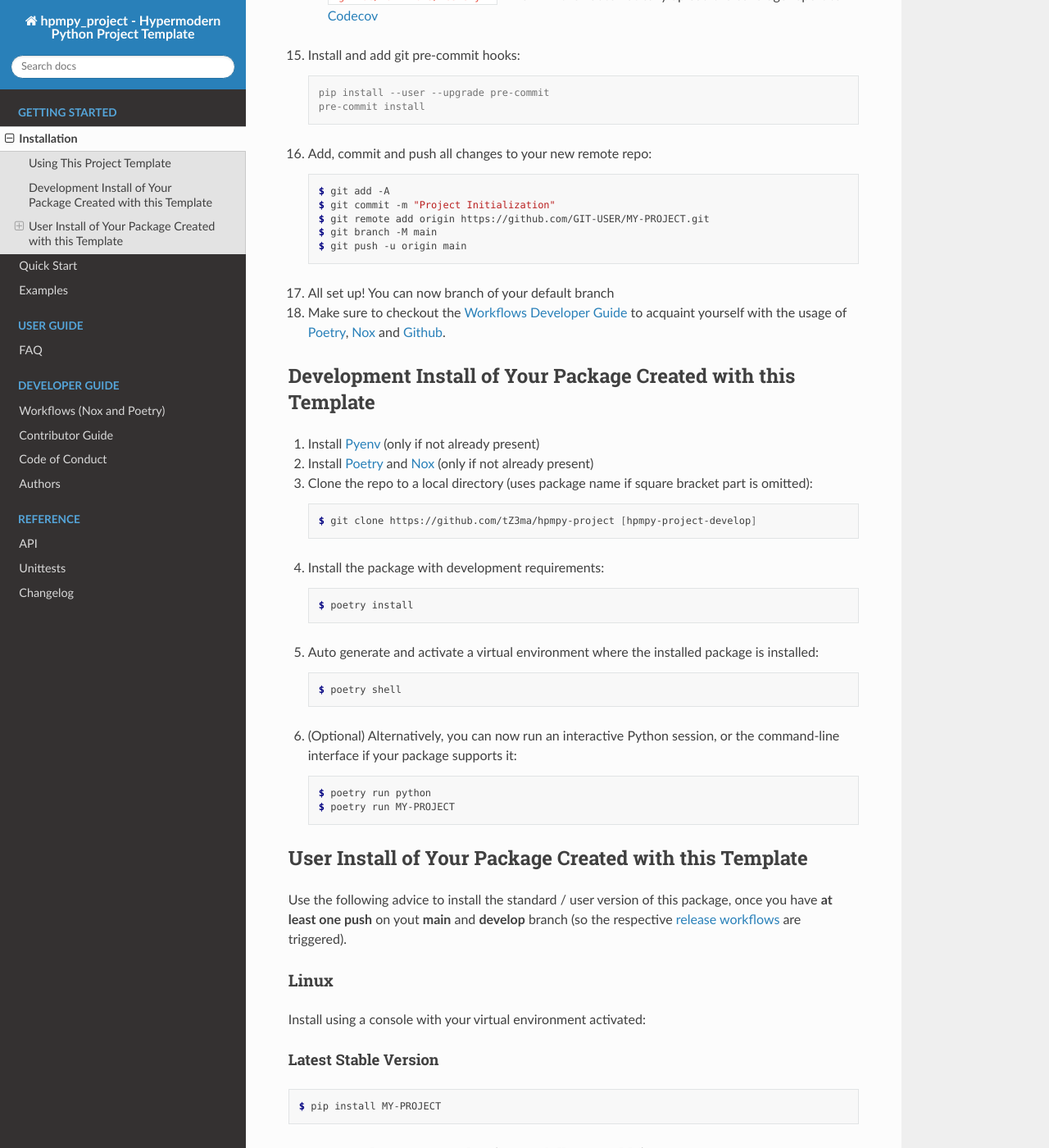
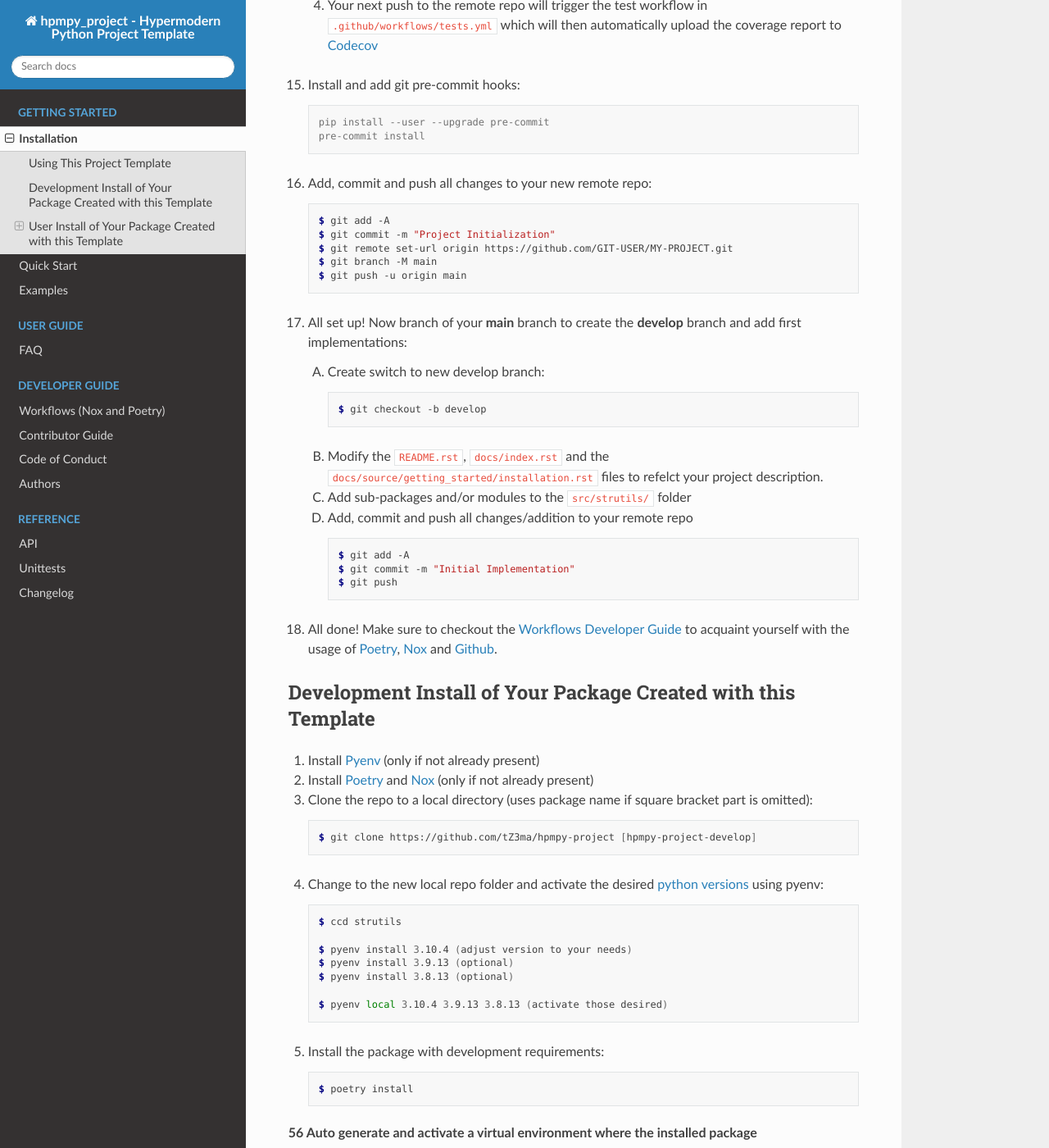
Before and after one commit to mathias-ammon/tessif-oemof-4-4, a Sphinx documentation site: the page built from docs/source/getting_started/installation.rst, in a window 1280 px wide and 1400 px high, scrolled down 2461 px. Shown: the whole window at 82% size. Built offline with Sphinx 7.4.7 and the Read the Docs theme 2.0.0, drawn with Linux system fonts in a browser that asks for light colours; some of the changed text lies outside the part shown.

Commit message:
Improve documentation

```diff
--- a/docs/source/getting_started/installation.rst
+++ b/docs/source/getting_started/installation.rst
@@ -59,19 +59,18 @@ Use the following guide to fully take advantage of this project template:
       $ pyenv install 3.8.13
 
 
-4. Change into the new project folder and ctivate the desired `python versions`_
+4. Clone the `hpmpy-template` into your new local repo folder:
+
+   .. code-block:: console
+
+      $ git clone https://github.com/tZ3ma/hpmpy-project my-project
+
+5. Change into the new project folder and ctivate the desired `python versions`_
 
    .. code-block:: console
 
       $ cd my-project
       $ pyenv local 3.10.4 3.9.13 3.8.13
-
-
-5. Clone the `hpmpy-template` into your new local repo folder:
-
-   .. code-block:: console
-
-      $ git clone https://github.com/tZ3ma/hpmpy-project my-project
 
 
 6. Install poetry (only if not already present)
@@ -124,6 +123,8 @@ Use the following guide to fully take advantage of this project template:
 
        $ poetry version minor
 
+    Modify the `tests/test_version.py` file accordingly
+
 13. Create a remote repo on Github_
 
 14. Integrate your PyPI_  and TestPyPI_ API-Token_ as explained in the
@@ -154,14 +155,39 @@ Use the following guide to fully take advantage of this project template:
 
        $ git add -A
        $ git commit -m "Project Initialization"
-       $ git remote add origin https://github.com/GIT-USER/MY-PROJECT.git
+       $ git remote set-url origin https://github.com/GIT-USER/MY-PROJECT.git
        $ git branch -M main
        $ git push -u origin main
 
-17. All set up! You can now branch of your default branch
+17. All set up! Now branch of your **main** branch to create the **develop**
+    branch and add first implementations:
 
-18. Make sure to checkout the :ref:`Workflows Developer Guide <workflows>` to
-    acquaint yourself with the usage of Poetry_, Nox_ and Github_.
+    A. Create switch to new develop branch:
+
+       .. code-block:: console
+
+          $ git checkout -b develop
+
+    B. Modify the ``README.rst``, ``docs/index.rst`` and
+       the ``docs/source/getting_started/installation.rst`` files to refelct
+       your project description.
+
+    C. Add sub-packages and/or modules to the ``src/strutils/`` folder
+
+    D. Add, commit and push all changes/addition to your remote repo
+
+       .. code-block:: console
+
+          $ git add -A
+	  $ git commit -m "Initial Implementation"
+	  $ git push
+
+
+18. All done! Make sure to checkout the
+    :ref:`Workflows Developer Guide <workflows>` to acquaint yourself with the
+    usage of Poetry_, Nox_ and Github_.
+
+
 
 
 
@@ -178,20 +204,33 @@ Development Install of Your Package Created with this Template
 
       $ git clone https://github.com/tZ3ma/hpmpy-project [hpmpy-project-develop]
 
-4. Install the package with development requirements:
+4. Change to the new local repo folder and activate the desired
+   `python versions`_ using pyenv:
+
+   .. code-block:: console
+
+      $ ccd strutils
+
+      $ pyenv install 3.10.4 (adjust version to your needs)
+      $ pyenv install 3.9.13 (optional)
+      $ pyenv install 3.8.13 (optional)
+
+      $ pyenv local 3.10.4 3.9.13 3.8.13 (activate those desired)
+
+5. Install the package with development requirements:
 
    .. code:: console
 
       $ poetry install
 
-5. Auto generate and activate a virtual environment where the installed package
+56 Auto generate and activate a virtual environment where the installed package
    is installed:
 
    .. code:: console
 
       $ poetry shell
 
-6. (Optional) Alternatively, you can now run an interactive Python session, or
+7. (Optional) Alternatively, you can now run an interactive Python session, or
    the command-line interface if your package supports it:
 
    .. code:: console
--- a/src/hpmpy_project/__init__.py
+++ b/src/hpmpy_project/__init__.py
@@ -1,5 +1,5 @@
 # src/hpmpy_project/__init__.py
-"""hpmpy-project - Transforming Energy Supply System (M)odellIng Framework."""
+"""hpmpy-project."""
 from importlib.metadata import version
 
 __version__ = version(__name__)
```
Also changed, not shown: README.rst (+7 -0 lines).
